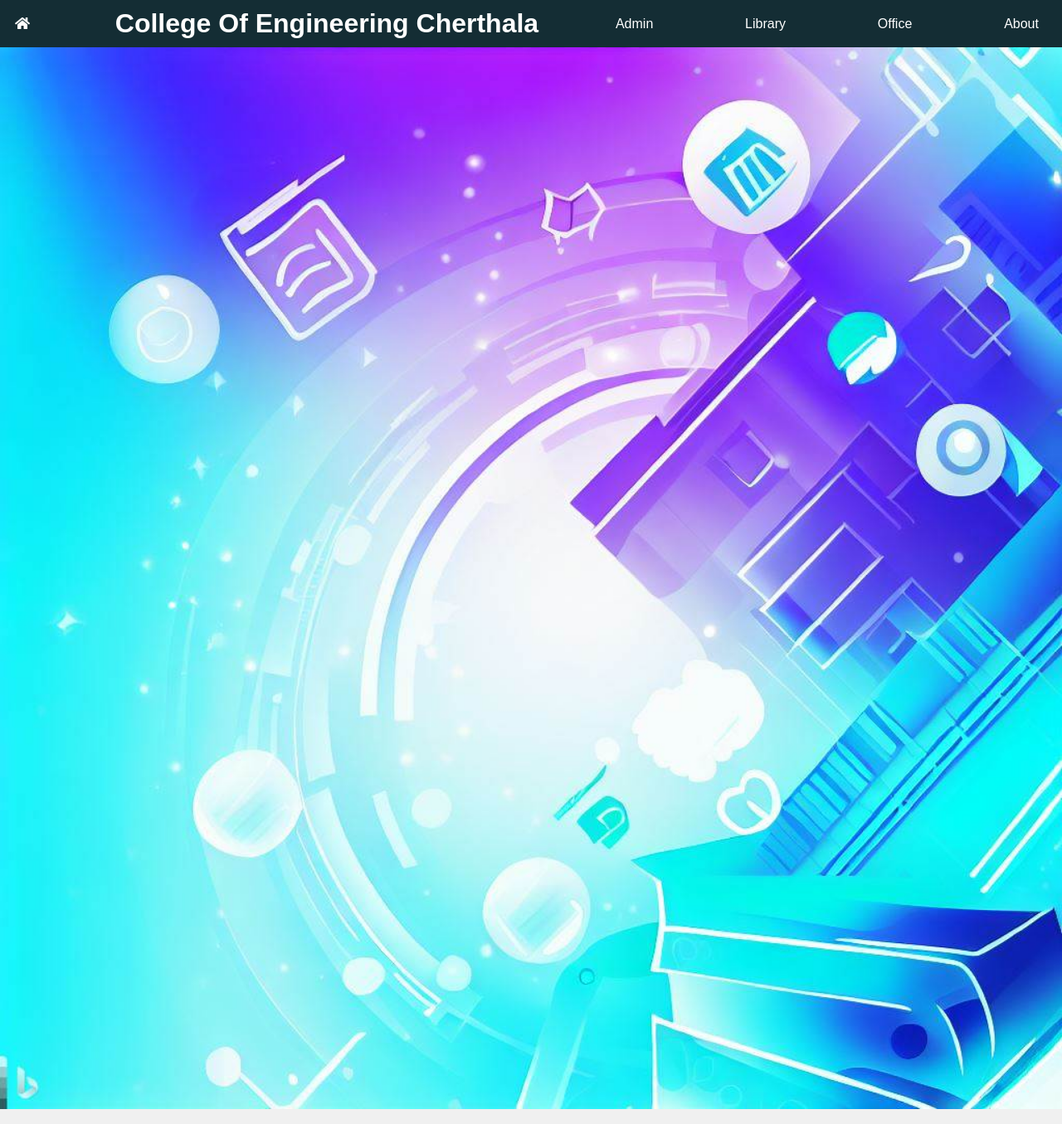
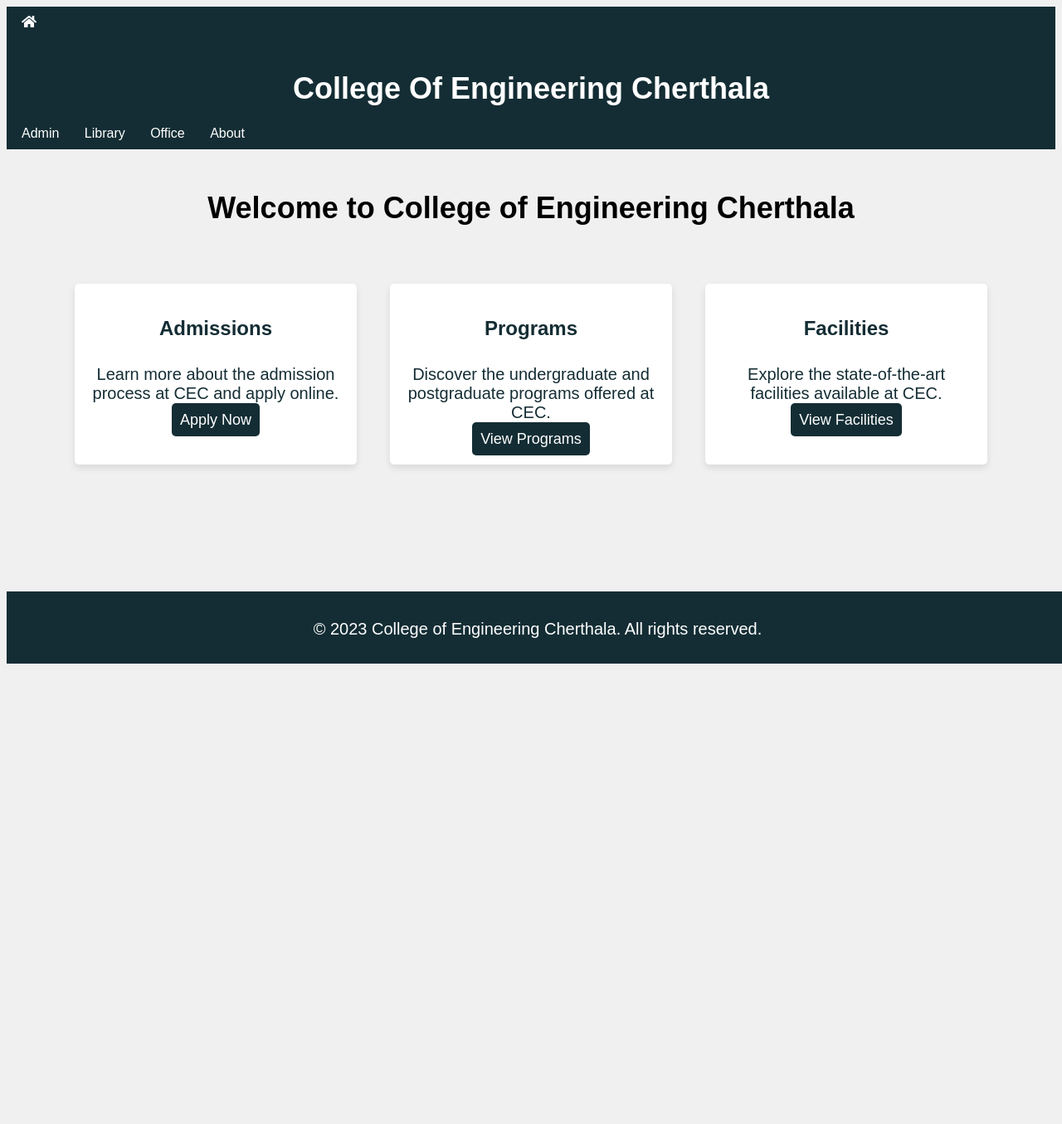
Before and after one commit to MiniprojectCEC2023/Website, a Flask app: page / in a window 1280 px wide. Shown: the whole page at 83% size. After the commit the page ends 800 px from the top, so only its background shows below. Run offline with Flask 3, Linux system fonts and the light colour scheme; some libraries are stand-ins or nearby versions.

Commit message:
dropdown updt'

```diff
--- a/app.py
+++ b/app.py
@@ -363,7 +363,7 @@
 @app.route('/return/<string:register_number>', methods=['POST'])
 def return_book(register_number):
     # Get the book title from the request data
-    title = request.form.get('title')
+    title = request.form.get('titles')
     # Find the student and book in the respective collections
     student = db.library.find_one({"register_number": register_number})
     book = db.books.find_one({"title": title})
@@ -538,13 +538,14 @@
 def bus_profile(register_number):
     # Get student's record from the database
     student = db.bus.find_one({'register_number': register_number})
+    routes = list(db.routes.find())
     # Check if student exists
     if not student:
         flash('Student not found.')
         logging.warning('Student not found.')
         return redirect('/')
     # Render the template with the student's information and book details
-    return render_template('office/bus_profile.html', student=student)
+    return render_template('office/bus_profile.html', student=student,routes=routes)
 
 
 #Route to update fee status of student
@@ -614,11 +615,12 @@
             break
     # Find the document in the 'bus' collection with the matching register number
     student = db.bus.find_one({'register_number': register_number})
+    routes = list(db.routes.find())
     # If the student variable is None, render an error message
     if student is None:
         return render_template('office/invalid_qr.html')
     # Render a template that displays the document
-    return render_template('office/bus_profile_scaned.html', student=student)
+    return render_template('office/bus_profile_scaned.html', student=student,routes=routes)
 
 
 
--- a/static/css/styles.css
+++ b/static/css/styles.css
@@ -1,18 +1,10 @@
-/* Reset CSS */
-* {
-  margin: 0;
-  padding: 0;
-  box-sizing: border-box;
-}
+/* Alternate CSS */
 
 /* Navbar */
 .navbar {
   background-color: #142d34;
   color: #ffffff;
   padding: 10px;
-  display: flex;
-  align-items: center;
-  justify-content: space-between;
 }
 
 .navbar a {
@@ -34,21 +26,71 @@
   font-family: Arial, sans-serif;
 }
 
-.owl-carousel {
-  position: relative;
-  height: 500px;
+h1 {
+  text-align: center;
+  font-size: 36px;
+  margin-top: 50px;
 }
 
-.owl-carousel .carousel-item {
-  position: relative;
-  height: 100%;
-  width: 100%;
+p {
+  text-align: center;
+  font-size: 20px;
+  margin-top: 30px;
 }
 
-.owl-carousel .carousel-item img {
-  width: 100%;
-  height: 100%;
-  object-fit: cover;
+.container {
+  display: flex;
+  flex-wrap: wrap;
+  justify-content: center;
+  margin-top: 50px;
+}
+
+.card {
+  background-color: #ffffff;
+  box-shadow: 0 4px 8px 0 rgba(0, 0, 0, 0.1);
+  max-width: 300px;
+  margin: 20px;
+  text-align: center;
+  font-size: 16px;
+  padding: 20px;
+  border-radius: 5px;
+  transition: transform 0.2s ease-in-out, box-shadow 0.2s ease-in-out;
+}
+
+.card:hover {
+  transform: translateY(-5px);
+  box-shadow: 0 8px 16px 0 rgba(0, 0, 0, 0.2);
+}
+
+.card h2 {
+  font-size: 24px;
+  font-weight: bold;
+  margin-bottom: 10px;
+  color: #142d34;
+}
+
+.card p {
+  margin-bottom: 10px;
+  color: #142d34;
+}
+
+.card a {
+  background-color: #142d34;
+  border: none;
+  color: #ffffff;
+  padding: 10px;
+  text-align: center;
+  text-decoration: none;
+  font-size: 18px;
+  margin-top: 10px;
+  cursor: pointer;
+  border-radius: 5px;
+  transition: background-color 0.2s ease-in-out;
+}
+
+.card a:hover {
+  background-color: #ffffff;
+  color: #142d34;
 }
 
 .footer {
@@ -57,12 +99,67 @@
   padding: 10px;
   box-sizing: border-box;
   text-align: center;
-  margin-top: 30px;
+  margin-top: auto;
+  padding-top: 4px;
+  position: fixed;
+  bottom: 0;
+  width: 100%;
 }
 
-/* Responsive */
 @media (max-width: 768px) {
-  .owl-carousel {
-    height: 300px;
+  /* Navbar */
+  .navbar {
+    flex-direction: column;
+    text-align: center;
+    padding: 10px 0;
+    font-size: 16px;
+  }
+
+  .navbar a {
+    padding: 5px;
+    font-size: 16px;
+  }
+
+  /* Main content */
+  h1 {
+    font-size: 28px;
+    margin-top: 30px;
+  }
+
+  p {
+    font-size: 16px;
+    margin-top: 20px;
+  }
+
+  .container {
+    margin-top: 30px;
+  }
+
+  .card {
+    max-width: 250px;
+    margin: 10px;
+    font-size: 14px;
+    padding: 15px;
+  }
+
+  .card h2 {
+    font-size: 20px;
+    margin-bottom: 8px;
+  }
+
+  .card p {
+    margin-bottom: 8px;
+  }
+
+  .card a {
+    font-size: 16px;
+    margin-top: 8px;
+    padding: 5px;
+  }
+
+  /* Footer */
+  .footer {
+    height: 80px;
+    font-size: 14px;
   }
 }
--- a/templates/index.html
+++ b/templates/index.html
@@ -3,27 +3,18 @@
 <head>
   <title>Student Information System</title>
   <link rel="stylesheet" href="https://cdnjs.cloudflare.com/ajax/libs/font-awesome/5.15.3/css/all.min.css">
-  <link rel="stylesheet" href="{{url_for('static',filename='css/styles.css')}}">
-  <link rel="stylesheet" href="{{url_for('static',filename='css/owl.carousel.min.css')}}">
-  <link rel="stylesheet" href="{{url_for('static',filename='css/owl.carousel.min.css')}}">
-  <link rel="stylesheet" href="{{ url_for('static', filename='css/owl.theme.default.min.css') }}">
-  <style>
-    body {
-      background-color: #f0f0f0;
-      font-family: Arial, sans-serif;
-    }
+  <link rel="stylesheet" href="{{ url_for('static', filename='css/styles.css') }}">
+ <!--  <style>
+    body{
+  background-image: url("/static/images/main.jpg");
+  background-repeat: no-repeat;
+  background-size: cover;
+}
+  </style> -->
 
-    .carousel-item {
-      text-align: center;
-    }
-
-    .carousel-item img {
-      max-width: 100%;
-      height: auto;
-    }
-  </style>
 </head>
 <body>
+
   <!-- Navbar -->
   <div class="navbar">
     <a href="#" class="logout-btn"><i class="fas fa-home"></i></a>
@@ -34,35 +25,28 @@
     <a href="http://www.cectl.ac.in/" class="office-btn">About</a>
   </div>
 
-  <!-- Carousel -->
-  <div class="owl-carousel">
-    <div class="carousel-item">
-      <img src="{{url_for('static',filename='images/admin.jpg')}}" alt="Image 1">
+  <!-- Main content -->
+  <h1>Welcome to College of Engineering Cherthala</h1>
+  <div class="container">
+    <div class="card">
+      <h2>Admissions</h2>
+      <p>Learn more about the admission process at CEC and apply online.</p>
+      <a href="http://www.cectl.ac.in/">Apply Now</a>
     </div>
-    <div class="carousel-item">
-      <img src="{{url_for('static',filename='images/library.jpg')}}" alt="Image 2">
+    <div class="card">
+      <h2>Programs</h2>
+      <p>Discover the undergraduate and postgraduate programs offered at CEC.</p>
+      <a href="http://www.cectl.ac.in/">View Programs</a>
     </div>
-    <div class="carousel-item">
-      <img src="{{url_for('static',filename='images/main.jpg')}}" alt="Image 3">
+    <div class="card">
+      <h2>Facilities</h2>
+      <p>Explore the state-of-the-art facilities available at CEC.</p>
+      <a href="http://www.cectl.ac.in/">View Facilities</a>
     </div>
   </div>
 
   <div class="footer">
     <p>© 2023 College of Engineering Cherthala. All rights reserved.</p>
   </div>
-
-  <script src="{{ url_for('static', filename='javascript/jquery.min.js') }}"></script>
-  <script src="{{ url_for('static', filename='javascript/owl.carousel.min.js')}}"></script>
-  <script>
-    $(document).ready(function(){
-      $('.owl-carousel').owlCarousel({
-        items: 1,
-        loop: true,
-        autoplay: true,
-        autoplayTimeout: 5000,
-        autoplayHoverPause: true
-      });
-    });
-  </script>
 </body>
 </html>
```
Also changed, not shown: templates/librarian/lib_profile.html (+10 -9 lines), templates/office/bus_profile.html (+3 -9 lines).
